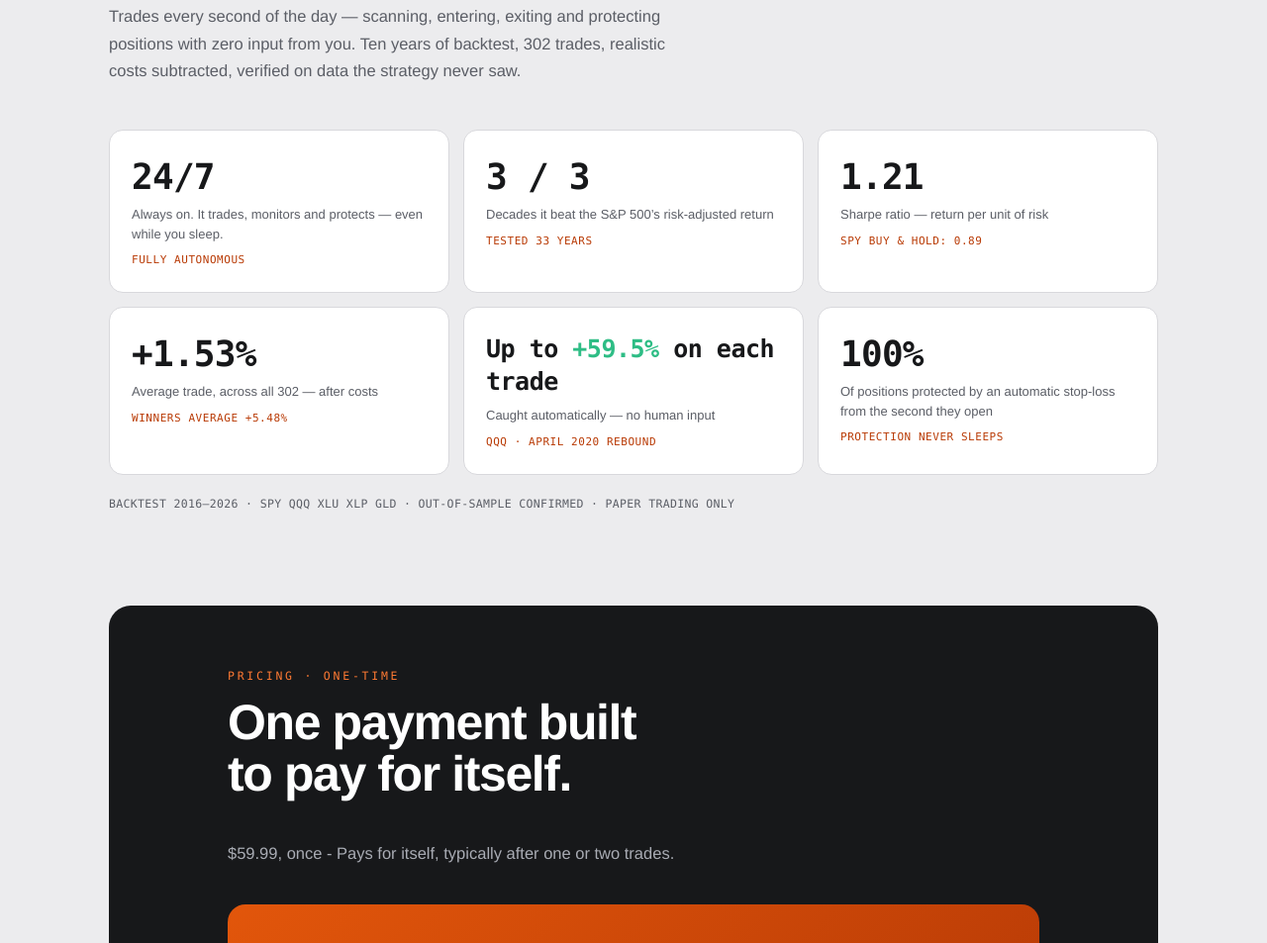
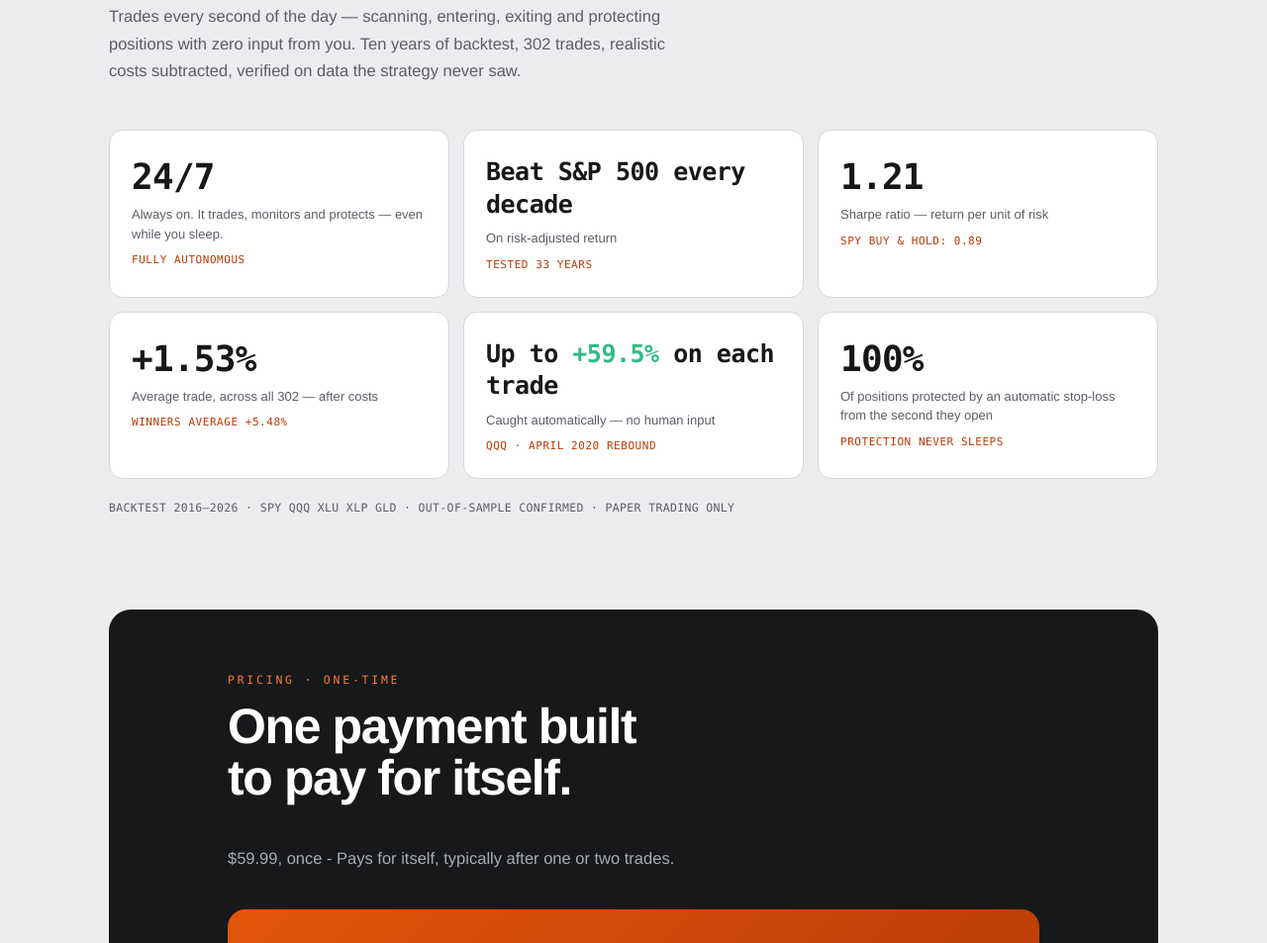
Before and after one commit to ws8zpmt2yc-a11y/stockbot-site, a website: page index.html in a window 1280 px wide. Shown: the part 1393-2346 px from the top of the page at 99% size. Drawn offline with Linux system fonts and the light colour scheme.

Commit message:
Add files via upload

```diff
--- a/index.html
+++ b/index.html
@@ -572,8 +572,8 @@ var SITE = {
     <div class="stats">
       <div class="stat"><div class="num">24/7</div>
         <div class="cap">Always on. It trades, monitors and protects — even while you sleep.</div><div class="vs">FULLY AUTONOMOUS</div></div>
-      <div class="stat"><div class="num">3 / 3</div>
-        <div class="cap">Decades it beat the S&amp;P 500’s risk-adjusted return</div><div class="vs">TESTED 33 YEARS</div></div>
+      <div class="stat"><div class="num" style="font-size:clamp(19px,2.1vw,25px);line-height:1.3">Beat S&amp;P 500 every decade</div>
+        <div class="cap">On risk-adjusted return</div><div class="vs">TESTED 33 YEARS</div></div>
       <div class="stat"><div class="num" data-count="1.21" data-dec="2">0.00</div>
         <div class="cap">Sharpe ratio — return per unit of risk</div><div class="vs">SPY BUY &amp; HOLD: 0.89</div></div>
       <div class="stat"><div class="num" data-count="1.53" data-dec="2" data-prefix="+" data-suffix="%">0%</div>
```
